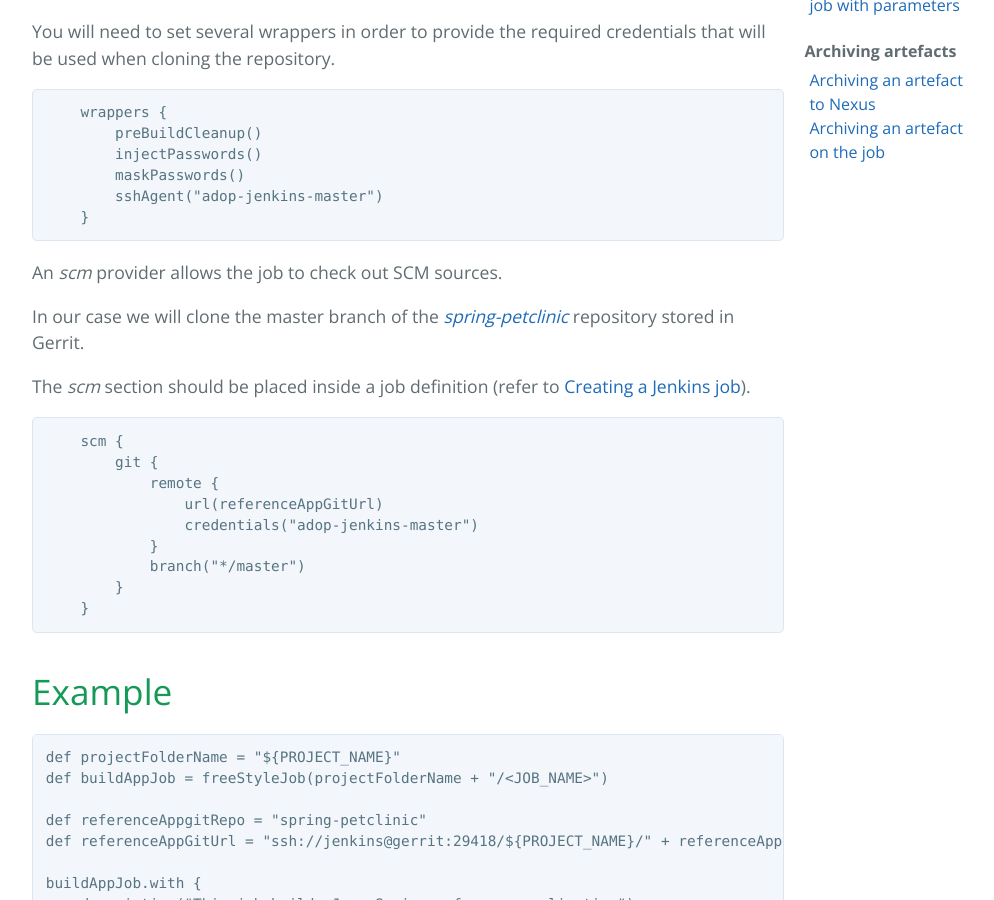
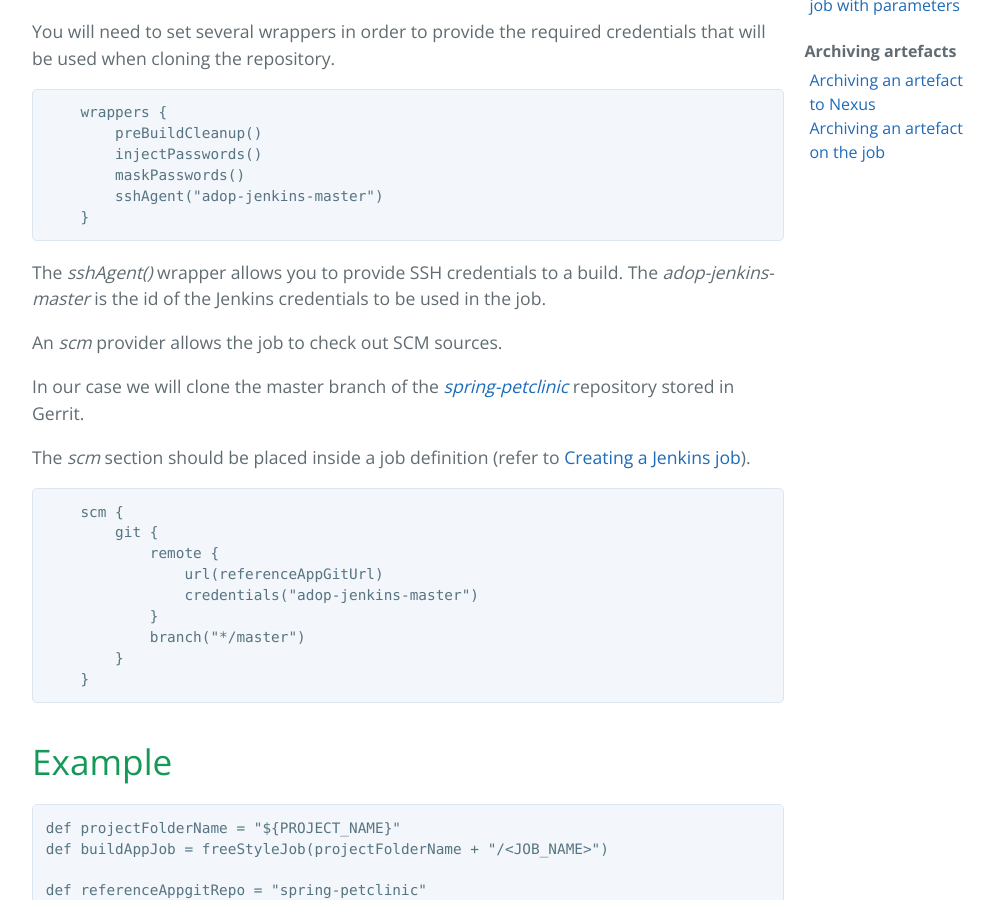
Before and after one commit to alexeymhv/adop-cartridges-cookbook, a Jekyll site: the page built from _docs/recipes/git-clone.md, in a window 1280 px wide and 900 px high, scrolled down 843 px. Shown: the whole window, without its empty margins (139-1133 px from the left). Built offline with Jekyll 4.4.1, drawn with Linux system fonts in a browser that asks for light colours.

Commit message:
Update git-clone.md

````diff
--- a/_docs/recipes/git-clone.md
+++ b/_docs/recipes/git-clone.md
@@ -36,6 +36,8 @@ You will need to set several wrappers in order to provide the required credentia
         sshAgent("adop-jenkins-master")
     }
 ```
+
+The _sshAgent()_ wrapper allows you to provide SSH credentials to a build. The _adop-jenkins-master_ is the id of the Jenkins credentials to be used in the job.
 
 An _scm_ provider allows the job to check out SCM sources.
 
````
